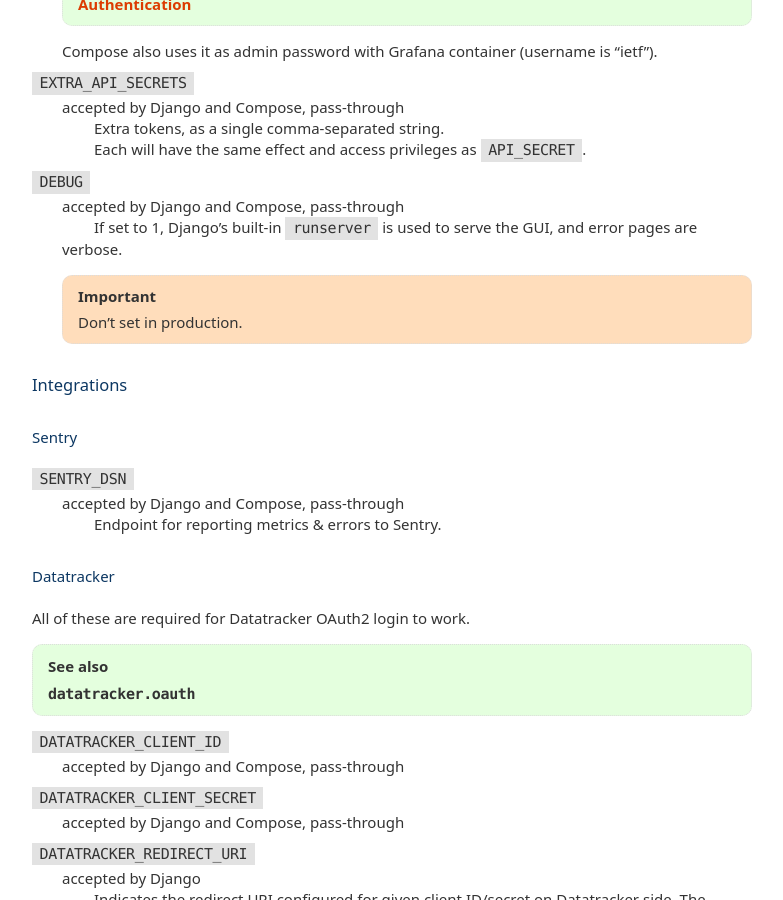
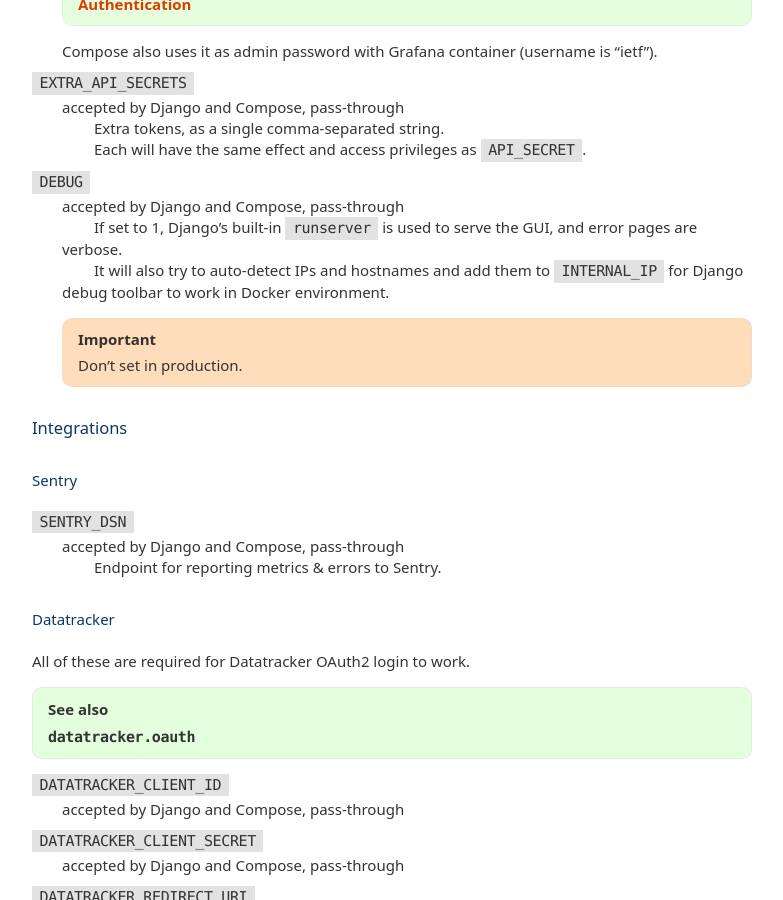
Before and after one commit to ietf-tools/bibxml-service, a Sphinx documentation site: the page built from docs/ref/env.rst, in a window 1280 px wide and 900 px high, scrolled down 2984 px. Shown: the whole window, without its empty margins (248-1031 px from the left). Built offline with Sphinx 7.4.7, drawn with Linux system fonts in a browser that asks for light colours; pages that are not in the unit, such as notebooks, are missing from menus.

Commit message:
docs(rev/env): expand on DEBUG variable behavior

```diff
--- a/docs/ref/env.rst
+++ b/docs/ref/env.rst
@@ -184,6 +184,10 @@ Security
     If set to 1, Django’s built-in ``runserver`` is used
     to serve the GUI, and error pages are verbose.
 
+    It will also try to auto-detect IPs and hostnames and add them
+    to ``INTERNAL_IP`` for Django debug toolbar to work
+    in Docker environment.
+
     .. important:: Don’t set in production.
 
 
```
